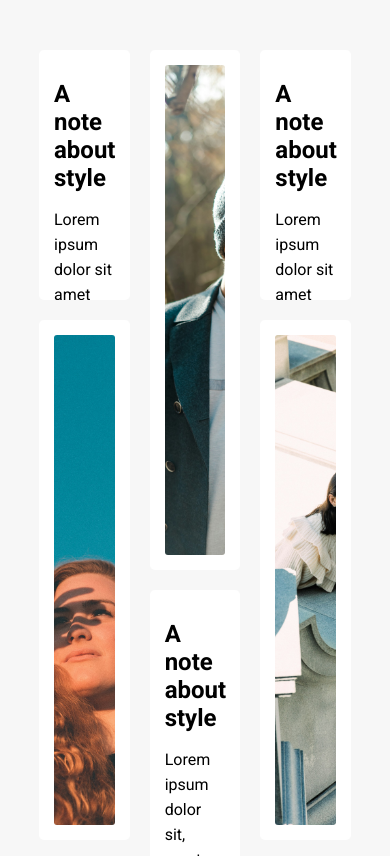
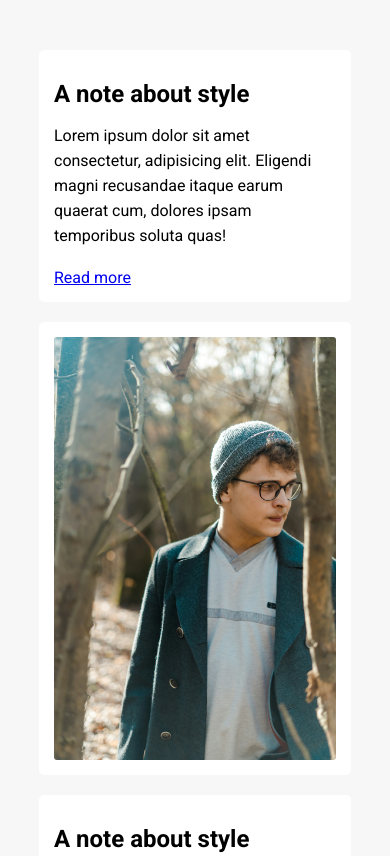
Before and after one commit to Abdulrahmanfawzy/grid-task, a plain HTML site: page index.html in a window 390 px wide. Shown: the top 856 px of the page. Drawn offline with Linux system fonts and the light colour scheme.

Commit message:
responsive

```diff
--- a/main.css
+++ b/main.css
@@ -40,3 +40,15 @@ body{
 .tall{
     grid-row: span 2;
 }
+
+@media (max-width: 991px){
+    .container{
+        grid-template-columns: repeat(2,auto);
+    }
+}
+@media (max-width: 768px){
+    .container{
+        grid-template-columns: repeat(1,auto);
+        grid-auto-rows: auto;
+    }
+}
```
